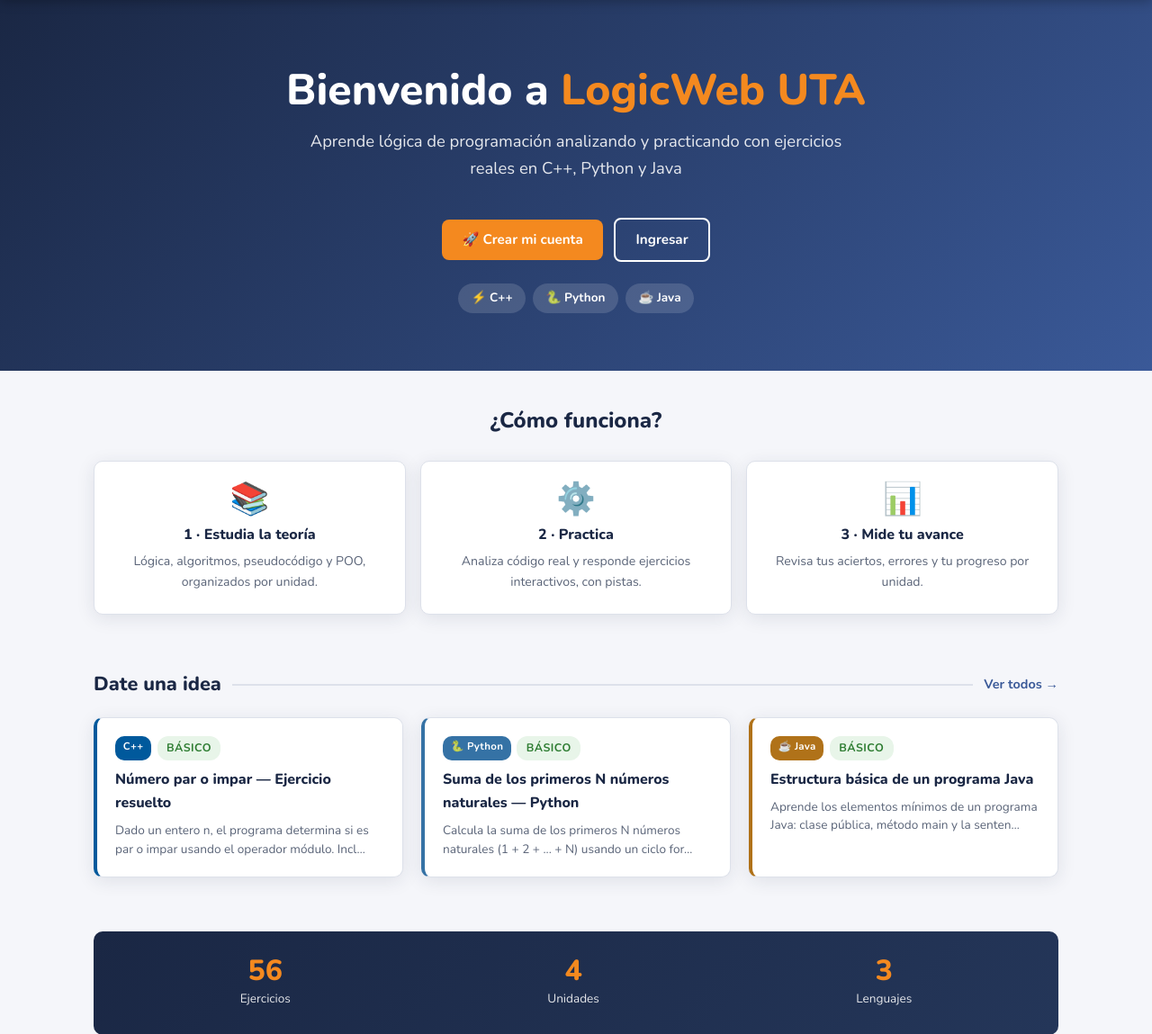
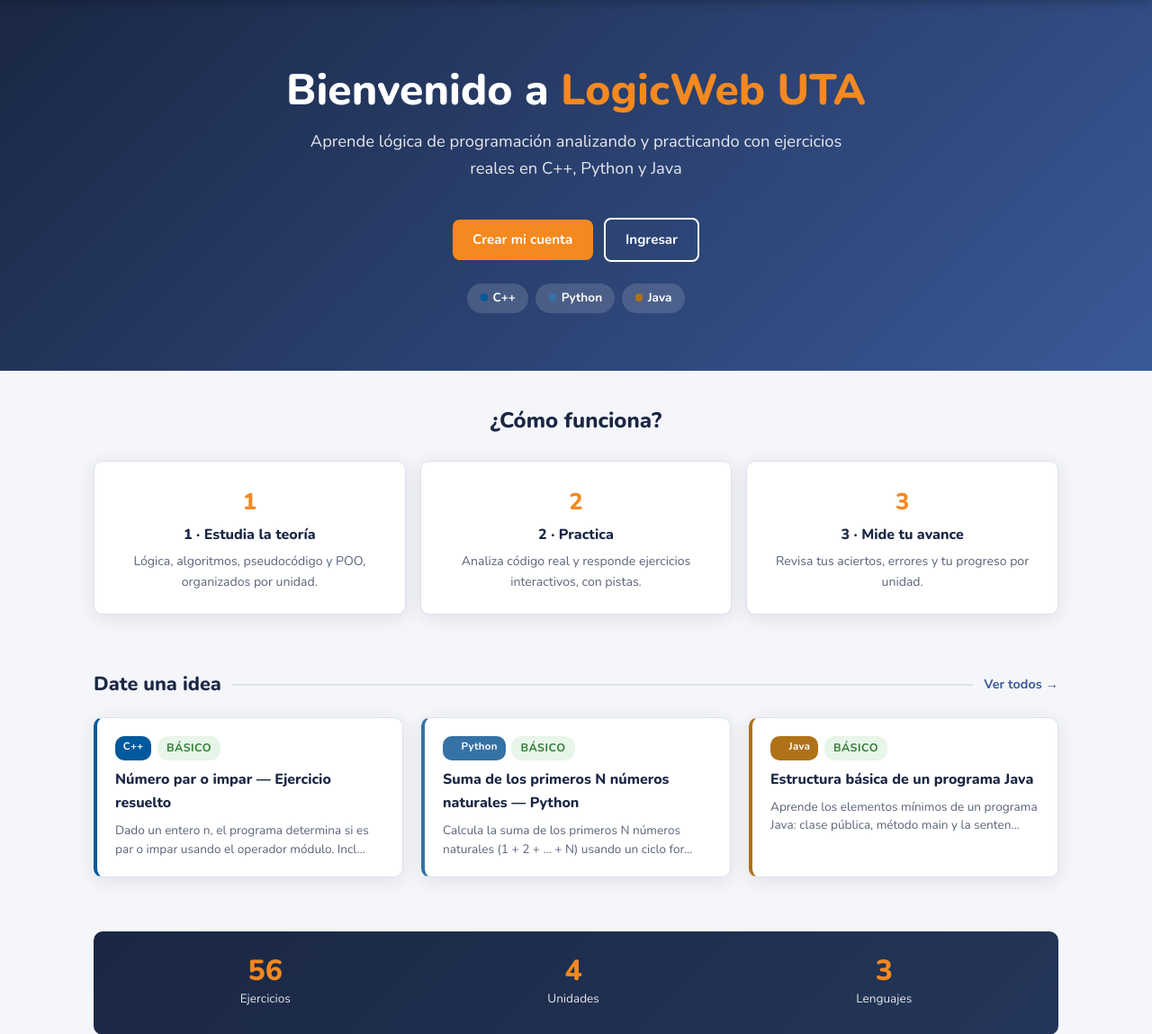
Before and after one commit to Osyanne/LogicWeb-UTA, a Django app: page / in a window 1280 px wide. Shown: the part 62-1211 px from the top of the page at 90% size. Run offline with Django 5.2, Linux system fonts and the light colour scheme; data comes from the database, SQL or seed files in the repository; some libraries are stand-ins or nearby versions.

Commit message:
refactor(estilo): home sin emojis (pasos numerados, dots de lenguaje)

```diff
--- a/templates/inicio/index.html
+++ b/templates/inicio/index.html
@@ -14,16 +14,16 @@
   <p>Aprende lógica de programación analizando y practicando con ejercicios reales en C++, Python y Java</p>
   {% if not user.is_authenticated %}
     <div class="flex-gap" style="justify-content:center">
-      <a href="{% url 'registro' %}" class="btn btn-naranja">🚀 Crear mi cuenta</a>
+      <a href="{% url 'registro' %}" class="btn btn-naranja">Crear mi cuenta</a>
       <a href="{% url 'login' %}" class="btn btn-outline" style="border-color:#fff;color:#fff">Ingresar</a>
     </div>
   {% else %}
-    <a href="{% url 'ejercicios_interactivos' %}" class="btn btn-naranja">⚙️ Practicar ahora</a>
+    <a href="{% url 'ejercicios_interactivos' %}" class="btn btn-naranja">Practicar ahora</a>
   {% endif %}
   <div class="hero-langs">
-    <a href="{% url 'comparar' %}" class="lang-chip">⚡ C++</a>
-    <a href="{% url 'comparar' %}" class="lang-chip">🐍 Python</a>
-    <a href="{% url 'comparar' %}" class="lang-chip">☕ Java</a>
+    <a href="{% url 'comparar' %}" class="lang-chip"><span class="lang-dot" style="background:#00599c"></span>C++</a>
+    <a href="{% url 'comparar' %}" class="lang-chip"><span class="lang-dot" style="background:#3572A5"></span>Python</a>
+    <a href="{% url 'comparar' %}" class="lang-chip"><span class="lang-dot" style="background:#b07219"></span>Java</a>
   </div>
 </section>
 
@@ -34,17 +34,17 @@
     <h2 class="home-section-title">¿Cómo funciona?</h2>
     <div class="pasos-grid">
       <div class="paso-card">
-        <div class="paso-icono">📚</div>
+        <div class="paso-icono"><span class="paso-num">1</span></div>
         <h3>1 · Estudia la teoría</h3>
         <p>Lógica, algoritmos, pseudocódigo y POO, organizados por unidad.</p>
       </div>
       <div class="paso-card">
-        <div class="paso-icono">⚙️</div>
+        <div class="paso-icono"><span class="paso-num">2</span></div>
         <h3>2 · Practica</h3>
         <p>Analiza código real y responde ejercicios interactivos, con pistas.</p>
       </div>
       <div class="paso-card">
-        <div class="paso-icono">📊</div>
+        <div class="paso-icono"><span class="paso-num">3</span></div>
         <h3>3 · Mide tu avance</h3>
         <p>Revisa tus aciertos, errores y tu progreso por unidad.</p>
       </div>
@@ -67,8 +67,8 @@
         <a href="{% url 'interactivo_detalle' ej.pk %}" class="card-destacado {{ ej.lenguaje }}">
         {% endif %}
           <div class="chips">
-            {% if ej.lenguaje == 'python' %}<span class="chip-lang python">🐍 Python</span>
-            {% elif ej.lenguaje == 'java' %}<span class="chip-lang java">☕ Java</span>
+            {% if ej.lenguaje == 'python' %}<span class="chip-lang python"><span class="lang-dot" style="background:#3572A5"></span>Python</span>
+            {% elif ej.lenguaje == 'java' %}<span class="chip-lang java"><span class="lang-dot" style="background:#b07219"></span>Java</span>
             {% else %}<span class="chip-lang cpp">C++</span>{% endif %}
             <span class="chip chip-{{ ej.dificultad }}">{{ ej.get_dificultad_display }}</span>
           </div>
```
Also changed, not shown: tests/test_no_emojis.py (+3 -0 lines).
